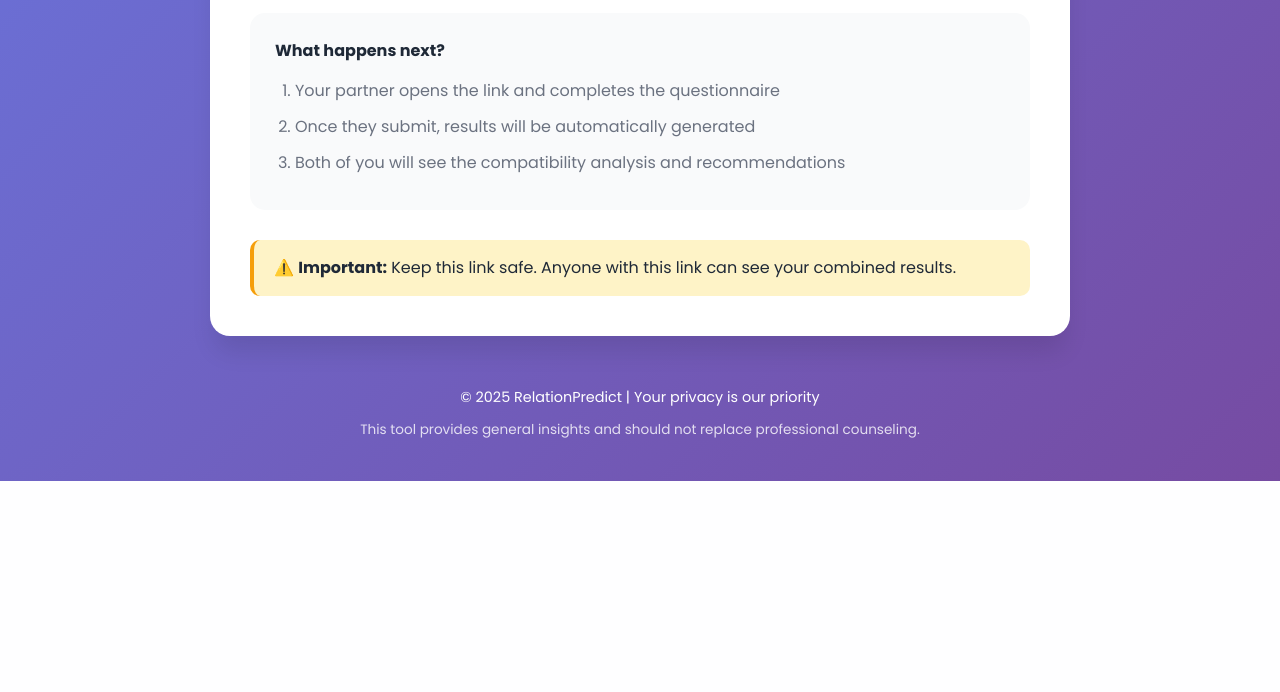
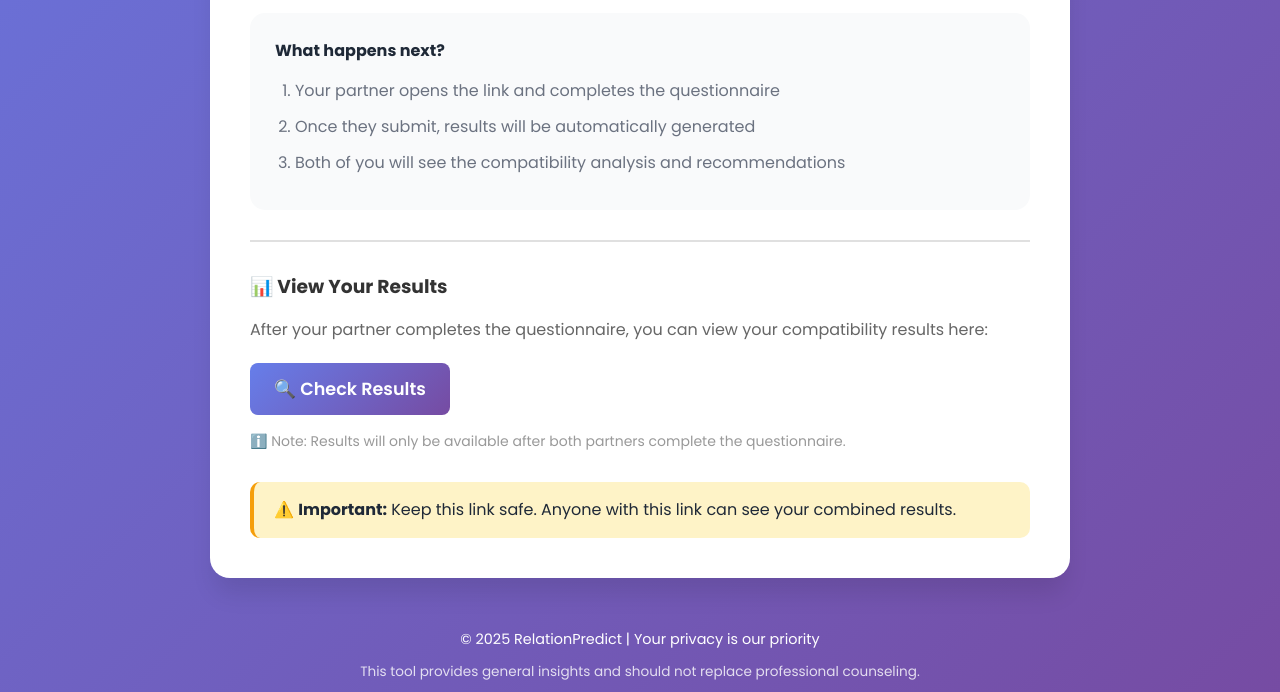
Before and after one commit to aradhyaganiga/MiniProject, a Flask app: template templates/link_generated.html in a window 1280 px wide. Shown: the part 815-1507 px from the top of the page. Before the commit the page ends 1296 px from the top, so only its background shows below. Run offline with Flask 3, Linux system fonts and the light colour scheme; the template is opened without the code that fills it, so the values that code supplies are empty.

Commit message:
Added View Results button for User 1

```diff
--- a/templates/link_generated.html
+++ b/templates/link_generated.html
@@ -51,6 +51,21 @@
             <li>Both of you will see the compatibility analysis and recommendations</li>
         </ol>
     </div>
+    <!-- Add this AFTER the partner link section -->
+    <div class="results-section" style="margin-top: 30px; padding-top: 30px; border-top: 2px solid #e0e0e0;">
+        <h3 style="color: #333; margin-bottom: 15px;">📊 View Your Results</h3>
+        <p style="color: #666; margin-bottom: 20px;">
+            After your partner completes the questionnaire, you can view your compatibility results here:
+        </p>
+        <a href="{{ url_for('show_results', link_token=link.split('/')[-1]) }}"
+           class="btn btn-primary"
+           style="display: inline-block; padding: 12px 24px; background: linear-gradient(135deg, #667eea 0%, #764ba2 100%); color: white; text-decoration: none; border-radius: 8px; font-weight: 600;">
+            🔍 Check Results
+        </a>
+        <p style="color: #999; font-size: 14px; margin-top: 15px;">
+            ℹ️ Note: Results will only be available after both partners complete the questionnaire.
+        </p>
+    </div>
 
     <div class="warning-box">
         ⚠️ <strong>Important:</strong> Keep this link safe. Anyone with this link can see your combined results.
```
